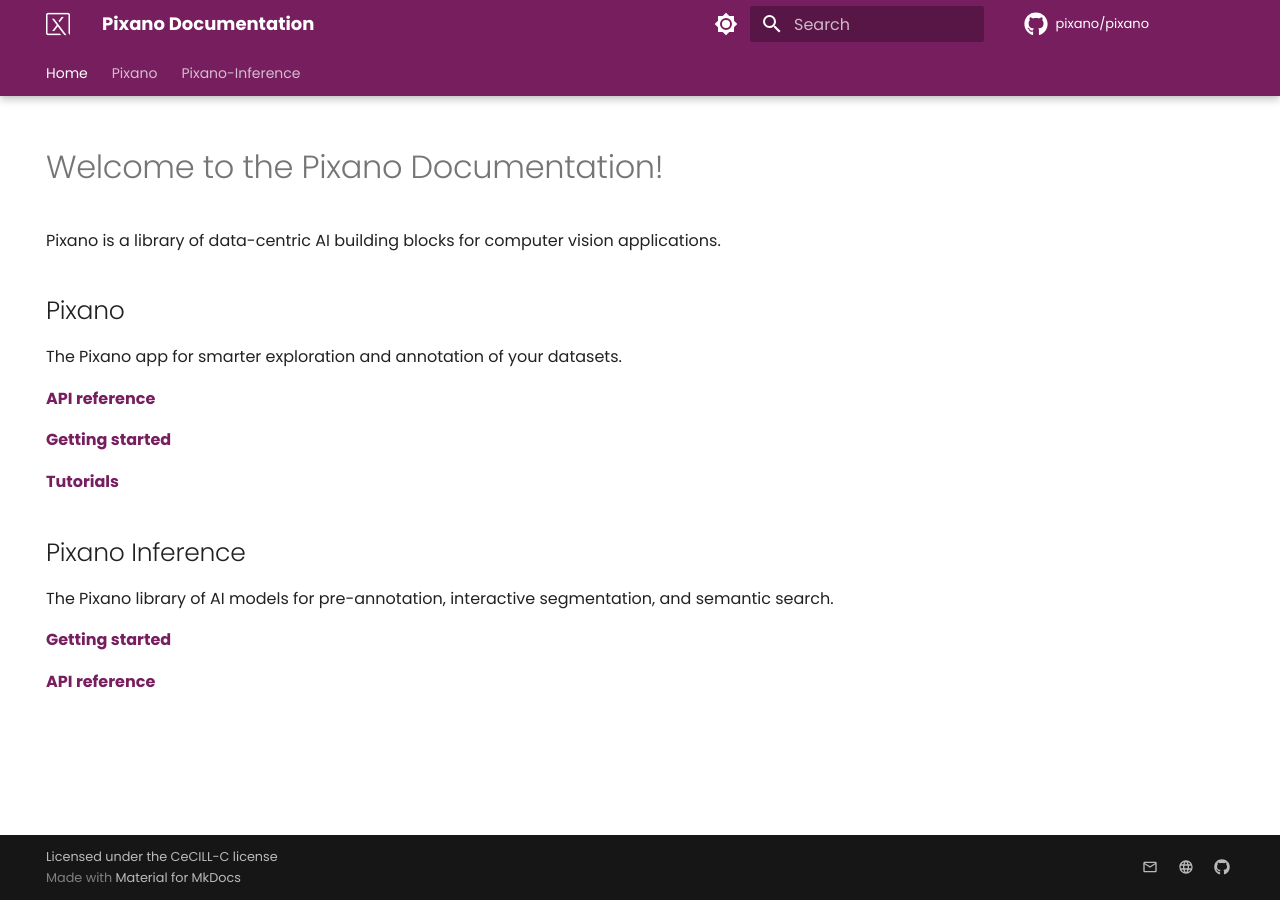
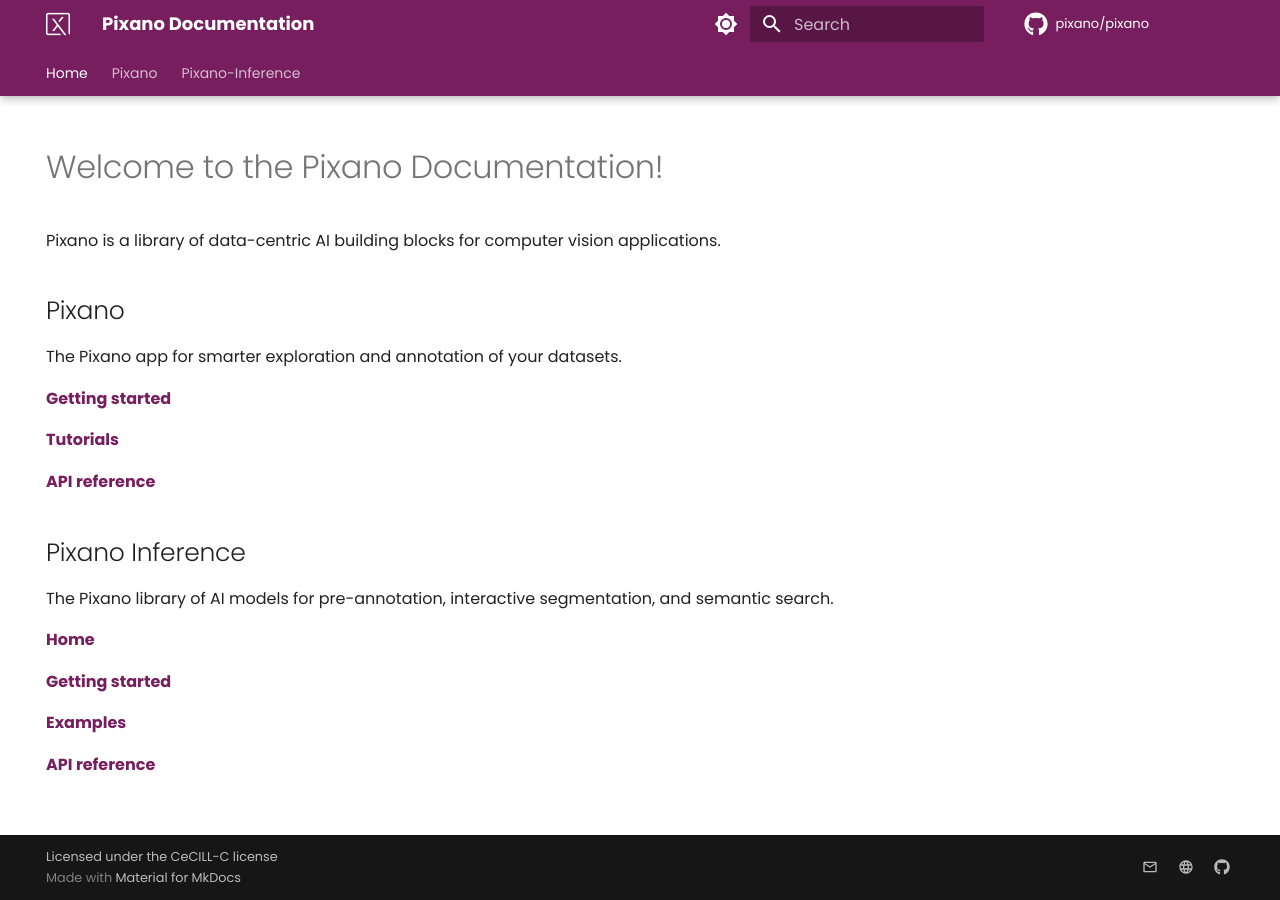
Before and after one commit to pixano/pixano.github.io, an MkDocs documentation site: the page built from docs/index.md, in a window 1280 px wide. Built offline with MkDocs 1.6.1 and Material for MkDocs 9.7.7, drawn with Linux system fonts in a browser that asks for light colours; comment, search, counter and statistics services are not loaded.

Commit message:
Update links

```diff
--- a/docs/index.md
+++ b/docs/index.md
@@ -11,17 +11,21 @@
 
 The Pixano app for smarter exploration and annotation of your datasets.
 
-**[API reference](https://pixano.github.io/pixano/latest/api_reference/)**
-
 **[Getting started](https://pixano.github.io/pixano/latest/getting_started/)**
 
 **[Tutorials](https://pixano.github.io/pixano/latest/tutorials/)**
+
+**[API reference](https://pixano.github.io/pixano/latest/api_reference/)**
 
 
 ## Pixano Inference
 
 The Pixano library of AI models for pre-annotation, interactive segmentation, and semantic search.
 
+**[Home](https://pixano.github.io/pixano-inference/latest/home/)**
+
 **[Getting started](https://pixano.github.io/pixano-inference/latest/getting_started/)**
 
+**[Examples](https://pixano.github.io/pixano-inference/latest/examples/)**
+
 **[API reference](https://pixano.github.io/pixano-inference/latest/api_reference/)**
```
